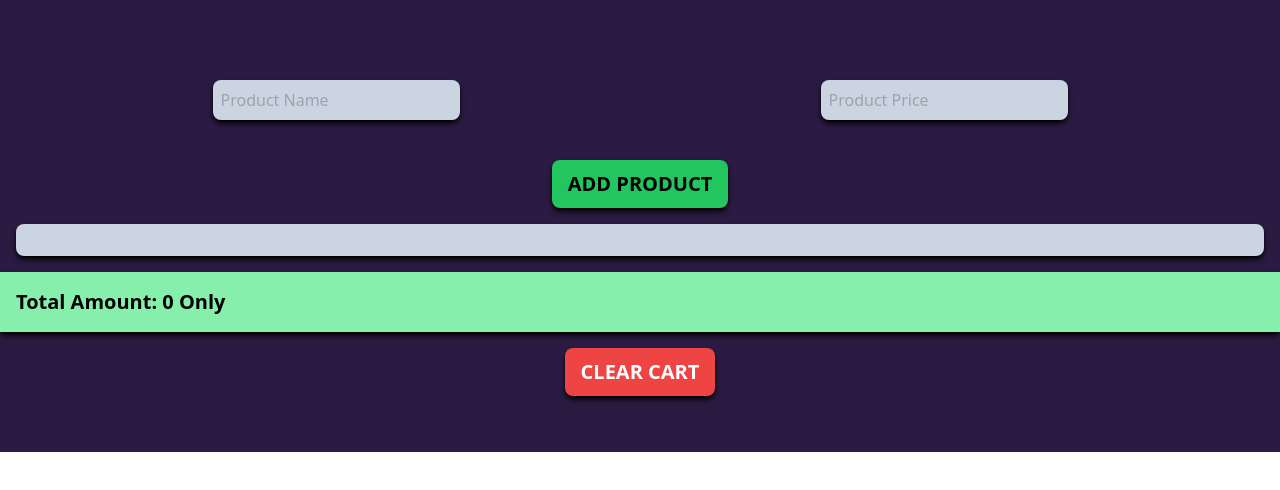
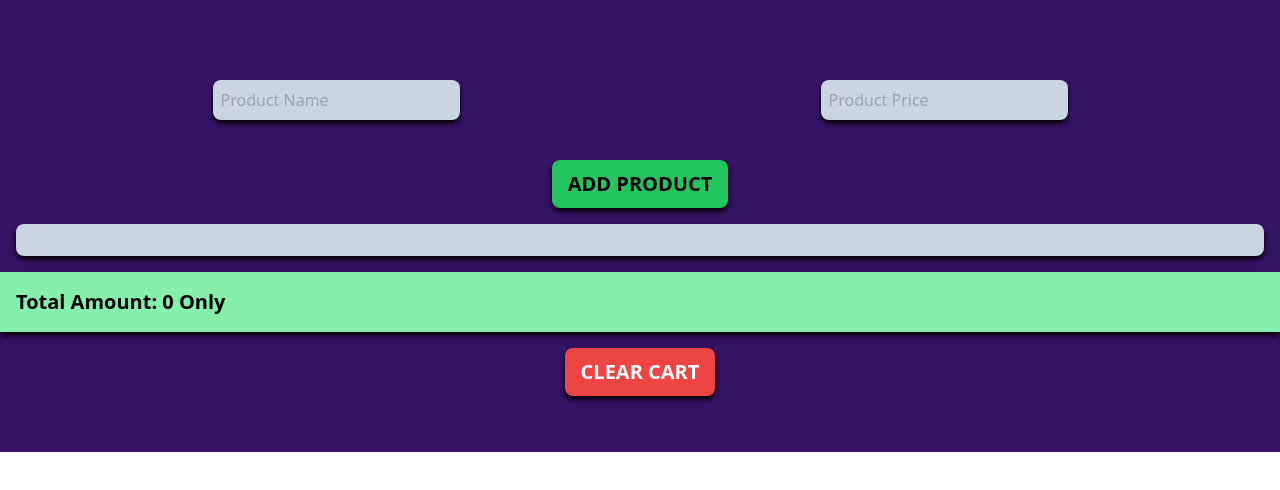
Before and after one commit to ninazmul/list-calc-by-n.i.-nazmul, a plain HTML site: page index.html in a window 1280 px wide. Drawn offline with nearby package versions, Linux system fonts and the light colour scheme.

Commit message:
all done

```diff
--- a/index.html
+++ b/index.html
@@ -7,9 +7,14 @@
     <link rel="shortcut icon" href="img/171352_calculator_icon.png" type="image/x-icon">
     <link href="https://cdn.jsdelivr.net/npm/daisyui@3.6.4/dist/full.css" rel="stylesheet" type="text/css" />
     <script src="https://cdn.tailwindcss.com"></script>
+    <style>
+        *{
+            background-color: #351364;
+        }
+    </style>
 
 </head>
-<body class="bg-[#2B1B42] py-10">
+<body class="py-10">
     <section class="">
         <div class="flex flex-wrap lg:flex justify-around lg:m-10 gap-4">
             <input class="bg-slate-300 rounded-lg p-2 shadow-md shadow-black text-black" type="text" name="" id="product-name" placeholder="Product Name">
```
